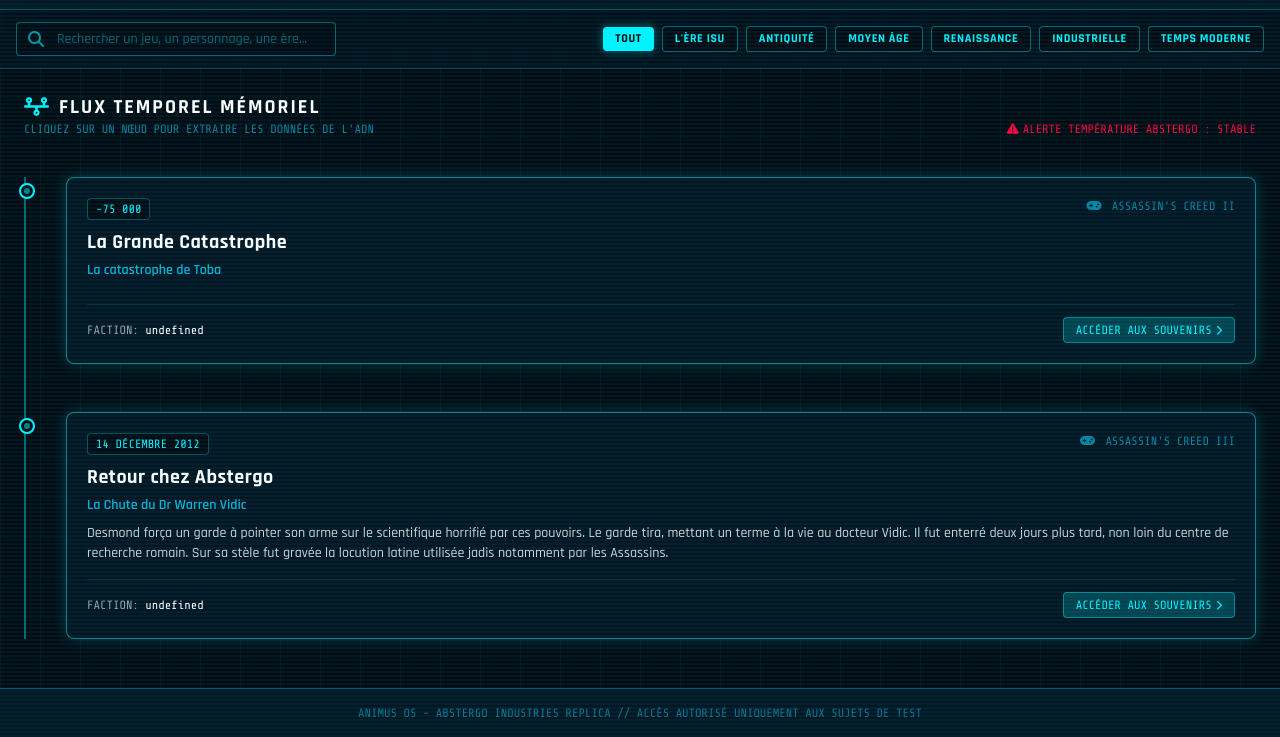
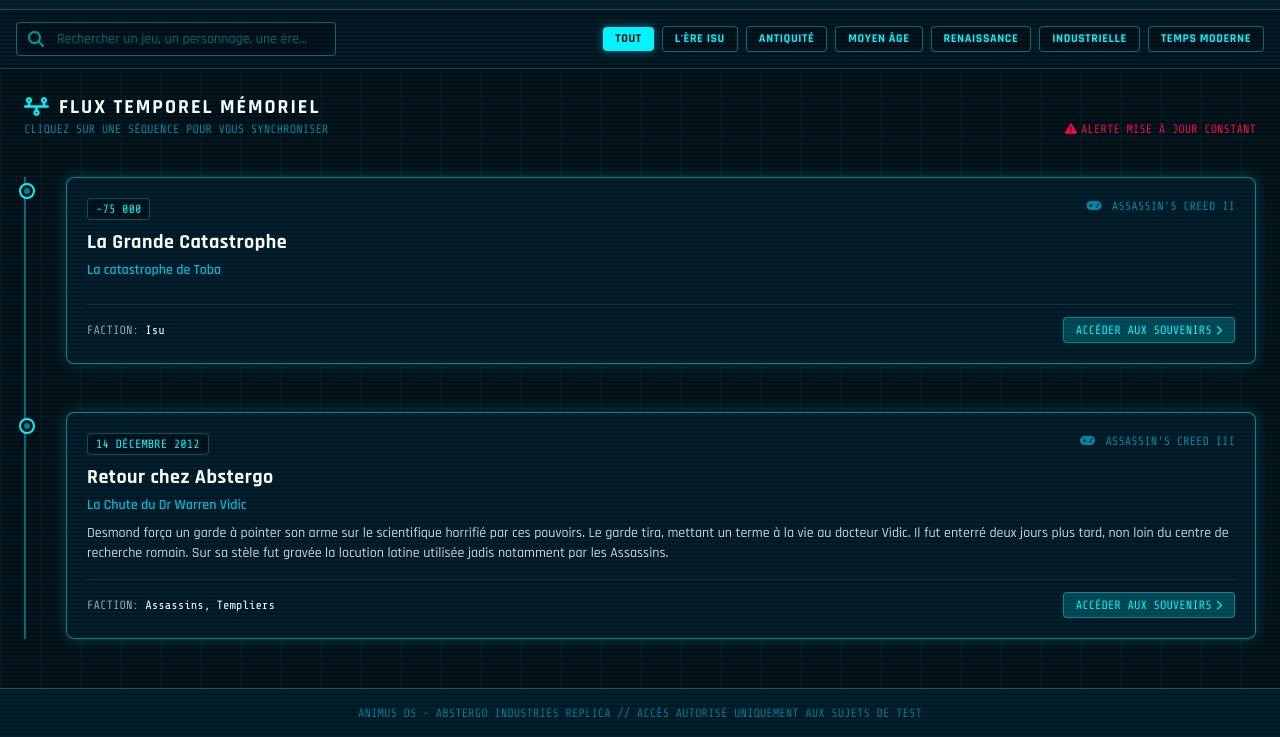
Before and after one commit to ACGenealogy/chronologie, a plain HTML site: page index.html in a window 1280 px wide. Shown: the part 63-800 px from the top of the page. Drawn offline with nearby package versions, Linux system fonts and the light colour scheme.

Commit message:
Update index.html

```diff
--- a/index.html
+++ b/index.html
@@ -187,10 +187,10 @@
                     <h2 class="text-xl font-bold uppercase tracking-widest text-white flex items-center gap-2">
                         <i class="fa-solid fa-timeline text-animus-blue"></i> Flux Temporel Mémoriel
                     </h2>
-                    <p class="text-xs animus-font text-animus-cyan/70">CLIQUEZ SUR UN NŒUD POUR EXTRAIRE LES DONNÉES DE L'ADN</p>
+                    <p class="text-xs animus-font text-animus-cyan/70">CLIQUEZ SUR UNE SÉQUENCE POUR VOUS SYNCHRONISER</p>
                 </div>
                 <div class="text-xs animus-font text-animus-red flex items-center gap-1">
-                    <i class="fa-solid fa-triangle-exclamation"></i> ALERTE TEMPÉRATURE ABSTERGO : STABLE
+                    <i class="fa-solid fa-triangle-exclamation"></i> ALERTE MISE À JOUR CONSTANT
                 </div>
             </div>
 
@@ -231,7 +231,7 @@
                 date: "-75 000",
                 title: "La Grande Catastrophe",
                 subtitle: "La catastrophe de Toba",
-                Faction: "Isu",
+                faction: "Isu",
                 description: "",
                 protagonists: "Minerve, Jupiter, Junon, Odin, Thor, Tyr, Aletehia",
                 games: "Assassin's Creed II",
@@ -243,7 +243,7 @@
                 date: "14 Décembre 2012",
                 title: "Retour chez Abstergo",
                 subtitle: "La Chute du Dr Warren Vidic",
-                Faction: "Assassins, Templiers",
+                faction: "Assassins, Templiers",
                 description: "Desmond força un garde à pointer son arme sur le scientifique horrifié par ces pouvoirs. Le garde tira, mettant un terme à la vie au docteur Vidic. Il fut enterré deux jours plus tard, non loin du centre de recherche romain. Sur sa stèle fut gravée la locution latine utilisée jadis notamment par les Assassins.",
                 protagonists: "Desmond Miles, Dr. Warren Vidic",
                 games: "Assassin's Creed III",
```
